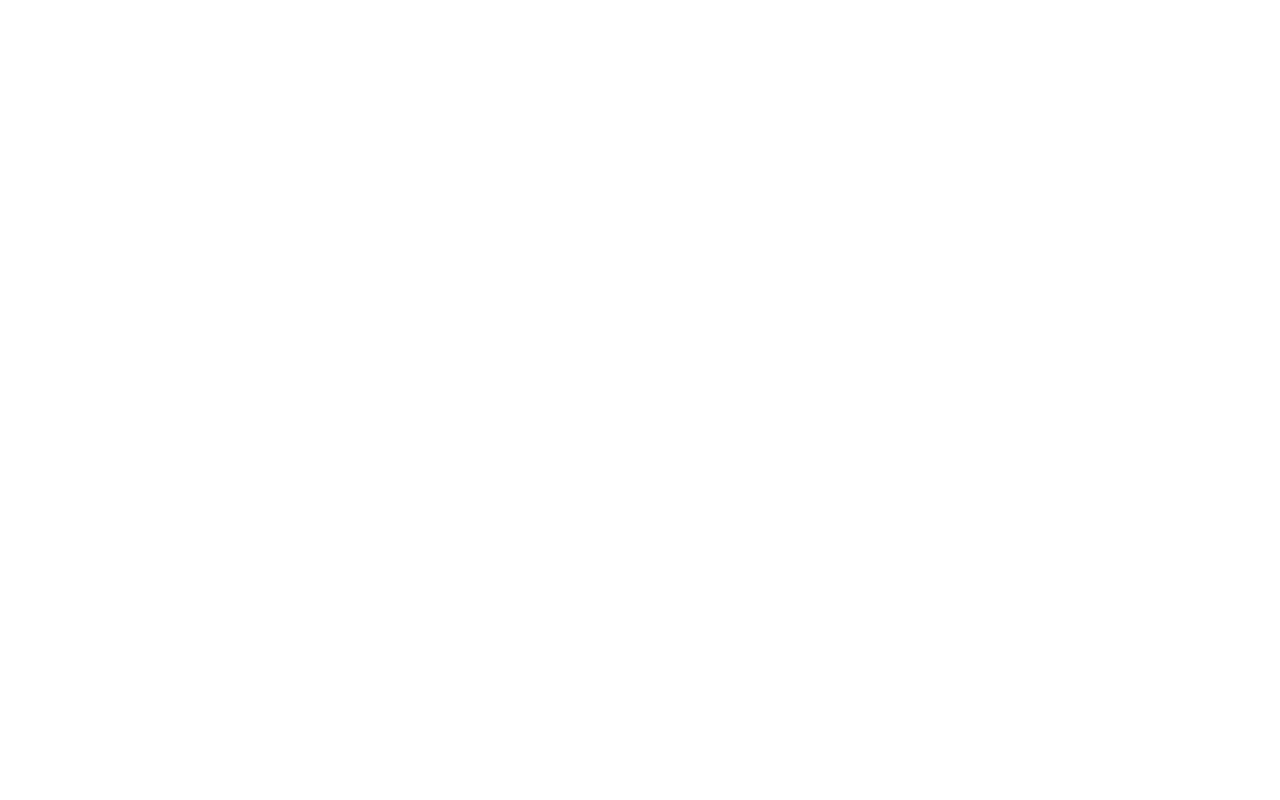
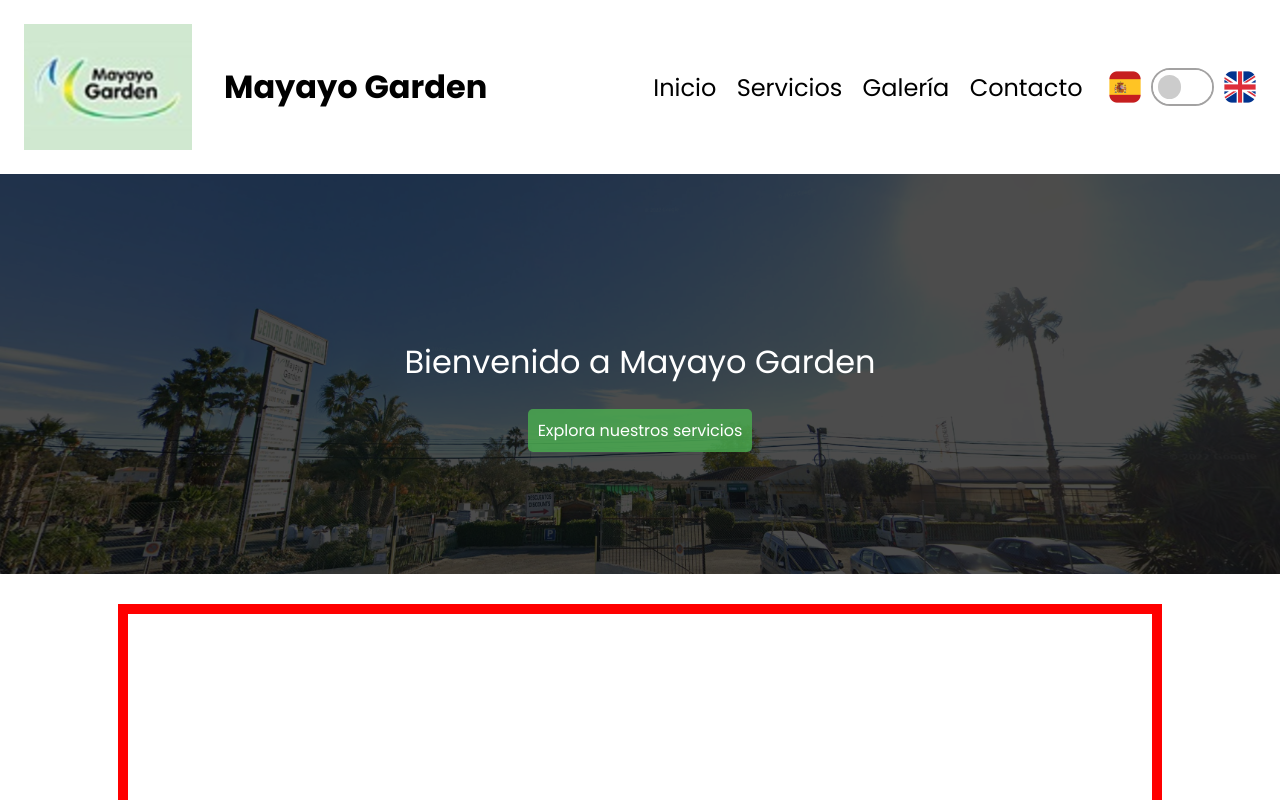
Before and after one commit to Adrienmol/mayayogarden, a plain HTML site: page index.html in a window 1280 px wide. Shown: the top 800 px of the page. Drawn offline with Linux system fonts and the light colour scheme.

Commit message:
Añadido Nav y HeroImage

```diff
--- a/index.html
+++ b/index.html
@@ -1,11 +1,61 @@
 <!DOCTYPE html>
 <html lang="en">
+
 <head>
     <meta charset="UTF-8">
     <meta name="viewport" content="width=device-width, initial-scale=1.0">
-    <title>Document</title>
+    <link rel="stylesheet" href="style.css">
+
+    <!--Fuentes de letras de Google Fonts:-->
+    <link rel="preconnect" href="https://fonts.googleapis.com">
+    <link rel="preconnect" href="https://fonts.gstatic.com" crossorigin>
+    <link
+        href="https://fonts.googleapis.com/css2?family=Poppins:ital,wght@0,100;0,200;0,300;0,400;0,500;0,600;0,700;0,800;0,900;1,100;1,200;1,300;1,400;1,500;1,600;1,700;1,800;1,900&display=swap"
+        rel="stylesheet">
+
+    <title>Mayayo Garden</title>
 </head>
+
 <body>
+    <nav class="navegation-menu">
 
+        <div class="navegation-menu-left">
+            <img src="img/logo_mayayo.png" alt="Logo"><p class="company-label">Mayayo Garden</p>
+        </div>
+
+        <div class="navegation-menu-right">
+            <div class="navegation-menu-links">
+                <a href="">Inicio</a>
+                <a href="">Servicios</a>
+                <a href="">Galería</a>
+                <a href="">Contacto</a>
+            </div>
+            <img src="img/spain_flag.png" alt="" class="language-flag">
+            <label class="language-switch">
+                <input type="checkbox">
+                <span class="slider"></span>
+            </label>
+            <img src="img/uk_flag.png" alt="" class="language-flag">
+        </div>
+
+    </nav>
+
+    <div class="hero-image-container">
+        <div class="overlay"></div> <!-- Capa oscura -->
+        <div class="hero-image-content">
+            <p>Bienvenido a Mayayo Garden</p>
+            <a href="">Explora nuestros servicios</a>
+        </div>
+    </div>
+
+    <div class="skeleton">
+        <div class="about-us-section">
+
+        </div>
+    </div>
+
+
+    <script src="scripts/translations.js"></script>
 </body>
+
 </html>
--- /dev/null
+++ b/scripts/translations.js
@@ -0,0 +1,13 @@
+const translations = {
+    "es": {
+        "title": "Bienvenidos",
+        "description" : "Descripcion"
+    },
+
+    "en": {
+        "title": "Welcome to Mayayo Garden",
+        "description": "This is a trial for the description"
+    }
+};
+
+console.log(translations["en"]["title"]);
--- a/style.css
+++ b/style.css
@@ -0,0 +1,199 @@
+:root {
+    font-family: "Poppins", sans-serif;
+
+}
+
+html,
+body {
+    height: 100%;
+    margin: 0;
+    padding: 0;
+}
+
+.navegation-menu {
+    display: flex;
+    justify-content: space-between;
+    align-items: center;
+    padding: 1.5rem;
+    min-height: 5vh;
+}
+
+.navegation-menu-left {
+    display: flex;
+    align-items: center;
+}
+
+.company-label {
+    font-weight: bold;
+    margin-left: 2rem;
+    font-size: 2rem;
+}
+
+.navegation-menu-right {
+    margin-left: auto;
+    display: flex;
+    align-items: center;
+    gap: 10px;
+}
+
+.language-flag {
+    height: 2rem;
+    width: auto;
+}
+
+.navegation-menu-links>* {
+    margin-right: 1rem;
+    text-decoration: none;
+    color: black;
+    font-size: 1.5rem;
+}
+
+.hero-image-container {
+    position: relative;
+    width: 100%;
+    height: 400px;
+    /* Ajusta el tamaño según tus necesidades */
+    display: flex;
+    justify-content: center;
+    /* Centrado horizontal */
+    align-items: center;
+    /* Centrado vertical */
+    overflow: hidden;
+    /* Asegura que no se desborde la imagen */
+}
+
+.hero-image-container .overlay {
+    position: absolute;
+    top: 0;
+    left: 0;
+    width: 100%;
+    height: 100%;
+    background-image: url("img/exterior_image.png");
+    background-size: cover;
+    background-position: center;
+    filter: brightness(30%);
+    /* Oscurece solo la imagen */
+    z-index: 1;
+}
+
+.hero-image-container .hero-image-content {
+    position: relative;
+    z-index: 2;
+    /* Asegura que el contenido esté por encima del overlay */
+    color: white;
+    text-align: center;
+    padding: 20px;
+}
+
+.hero-image-container .hero-image-content a {
+    color: white;
+    text-decoration: none;
+    background-color: rgba(76, 175, 80, 0.8);
+    padding: 10px;
+    border-radius: 5px;
+}
+
+.hero-image-content p {
+    font-size: 2rem;
+}
+
+.skeleton {
+    display: flex;
+    flex-direction: column;
+    align-items: center;
+    justify-content: center;
+    margin-left: 10vw;
+    margin-right: auto;
+    margin-top: 30px;
+    width: 80vw;
+
+}
+
+.about-us-section {
+    border: 10px solid red;
+    width: 100%;
+    min-height: 600px;
+}
+
+
+
+
+/*Código para el SLIDER:*/
+
+/* From Uiverse.io by gharsh11032000 */
+/* The language-switch - the box around the slider */
+.language-switch {
+    font-size: 17px;
+    position: relative;
+    display: inline-block;
+    width: 3.5em;
+    height: 2em;
+    border: 2px solid rgb(163, 162, 162);
+    border-radius: 100px;
+}
+
+/* Hide default HTML checkbox */
+.language-switch input {
+    opacity: 0;
+    width: 0;
+    height: 0;
+}
+
+/* The slider */
+.slider {
+    position: absolute;
+    cursor: pointer;
+    inset: 0;
+    background: white;
+    border-radius: 50px;
+    overflow: hidden;
+    transition: all 0.4s cubic-bezier(0.215, 0.610, 0.355, 1);
+}
+
+.slider:before {
+    position: absolute;
+    content: "";
+    height: 1.4em;
+    width: 1.4em;
+    right: 0.3em;
+    bottom: 0.3em;
+    transform: translateX(150%);
+    background-color: #59d102;
+    border-radius: inherit;
+    transition: all 0.4s cubic-bezier(0.215, 0.610, 0.355, 1);
+}
+
+.slider:after {
+    position: absolute;
+    content: "";
+    height: 1.4em;
+    width: 1.4em;
+    left: 0.3em;
+    bottom: 0.3em;
+    background-color: #cccccc;
+    border-radius: inherit;
+    transition: all 0.4s cubic-bezier(0.215, 0.610, 0.355, 1);
+}
+
+.language-switch input:focus+.slider {
+    box-shadow: 0 0 1px #59d102;
+}
+
+.language-switch input:checked+.slider:before {
+    transform: translateY(0);
+}
+
+.language-switch input:checked+.slider::after {
+    transform: translateX(-150%);
+}
+
+
+/*Media query para versiones móviles y tablet:*/
+
+/* Ajuste para dispositivos móviles o tabletas
+@media (max-width: 768px) {
+    .hero-image-container {
+        height: 300px;  /* Ajusta la altura para dispositivos móviles
+    }
+}
+*/
```
Also changed, not shown: img/exterior_image.png (added), img/logo_mayayo.png (added), img/spain_flag.png (added), img/uk_flag.png (added), scripts/script.js (added).
